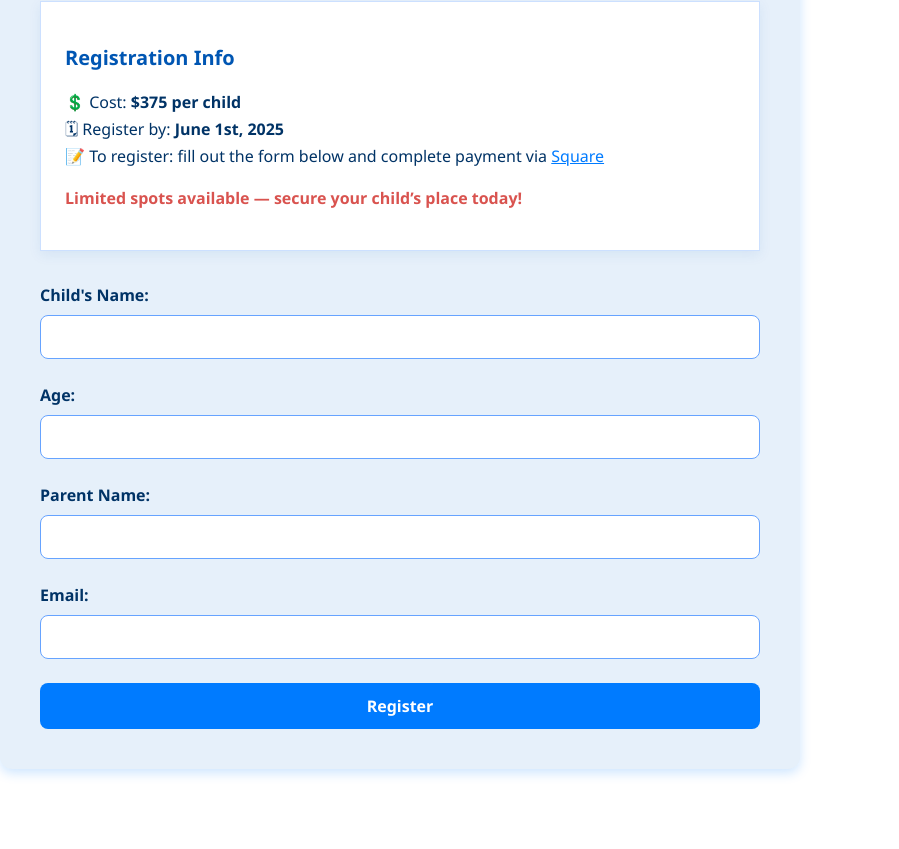
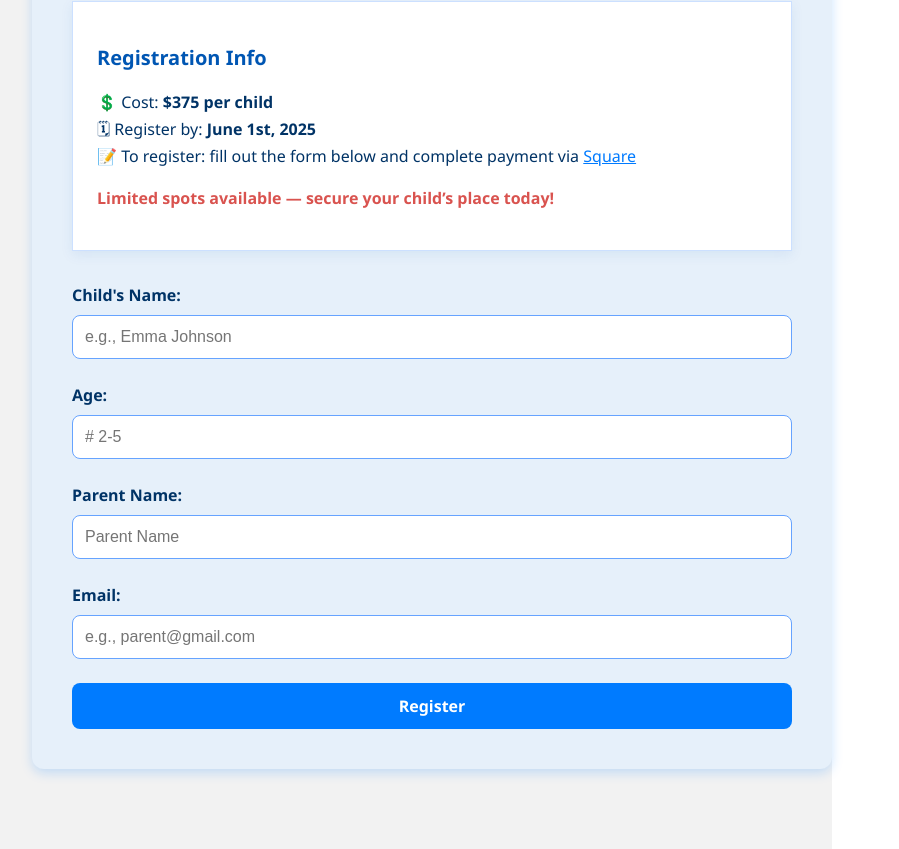
Before and after one commit to BartleBytes/Speech-Frontend, a React (Vite) app: page / in a window 1280 px wide. Shown: the part 429-1278 px from the top of the page, without its empty margins (0-899 px from the left). Before the commit the page ends 1246 px from the top, so only its background shows below. Built offline with nearby package versions, Linux system fonts and the light colour scheme; the HTML template or start-up script is replaced by a standard one.

Commit message:
added filler

```diff
--- a/src/components/RegistrationForm.jsx
+++ b/src/components/RegistrationForm.jsx
@@ -54,6 +54,7 @@ function RegistrationForm() {
 
 
   return (
+ <div className={styles.pageWrapper}>
 <div className={styles.container}>
   <h1 className={styles.title}>Speech Camp Registration</h1>
 
@@ -84,26 +85,26 @@ function RegistrationForm() {
   <form onSubmit={handleSubmit} className={`${styles.form} ${loading ? styles.loading : ''}`}>
     <label>
       Child&apos;s Name:
-      <input type="text" name="childName" value={formData.childName} onChange={handleChange} required />
+      <input type="text" name="childName" value={formData.childName} onChange={handleChange} placeholder="e.g., Emma Johnson" required />
     </label>
     <label>
       Age:
-      <input type="number" name="age" onChange={handleChange} required />
+      <input type="number" name="age" onChange={handleChange} placeholder="# 2-5" required />
     </label>
     <label>
       Parent Name:
-      <input type="text" name="parentName" onChange={handleChange} required />
+      <input type="text" name="parentName" onChange={handleChange} placeholder="Parent Name" required />
     </label>
     <label>
       Email:
-      <input type="email" name="email" onChange={handleChange} required />
+      <input type="email" name="email" onChange={handleChange} placeholder="e.g., parent@gmail.com" required />
     </label>
     <button type="submit" disabled={loading}>
       {loading ? 'Submitting...' : 'Register'}
     </button>
   </form>
 </div>
-
+</div>
   );
 }
 
--- a/src/styles/RegistrationForm.module.css
+++ b/src/styles/RegistrationForm.module.css
@@ -60,7 +60,7 @@
 .form {
   display: flex;
   flex-direction: column;
-  gap: 1.5 rem;
+  gap: 1.5rem;
 }
 
 label {
@@ -76,7 +76,7 @@ input {
   border: 1px solid #66a3ff;
   border-radius: 8px;
   font-size: 1rem;
-  transition: border-color 0.3s ease, box-shadow o.3s ease;
+  transition: border-color 0.3s ease, box-shadow 0.3s ease;
 }
 
 input:focus {
@@ -129,3 +129,10 @@ button:hover {
   flex-direction: column;
   gap: 1.5rem;
 }
+
+.pageWrapper {
+  background-color: #f2f2f2; /* light grey */
+  padding-left: 2rem;
+  padding-bottom: 2rem;
+  min-height: 100vh;
+}
```
